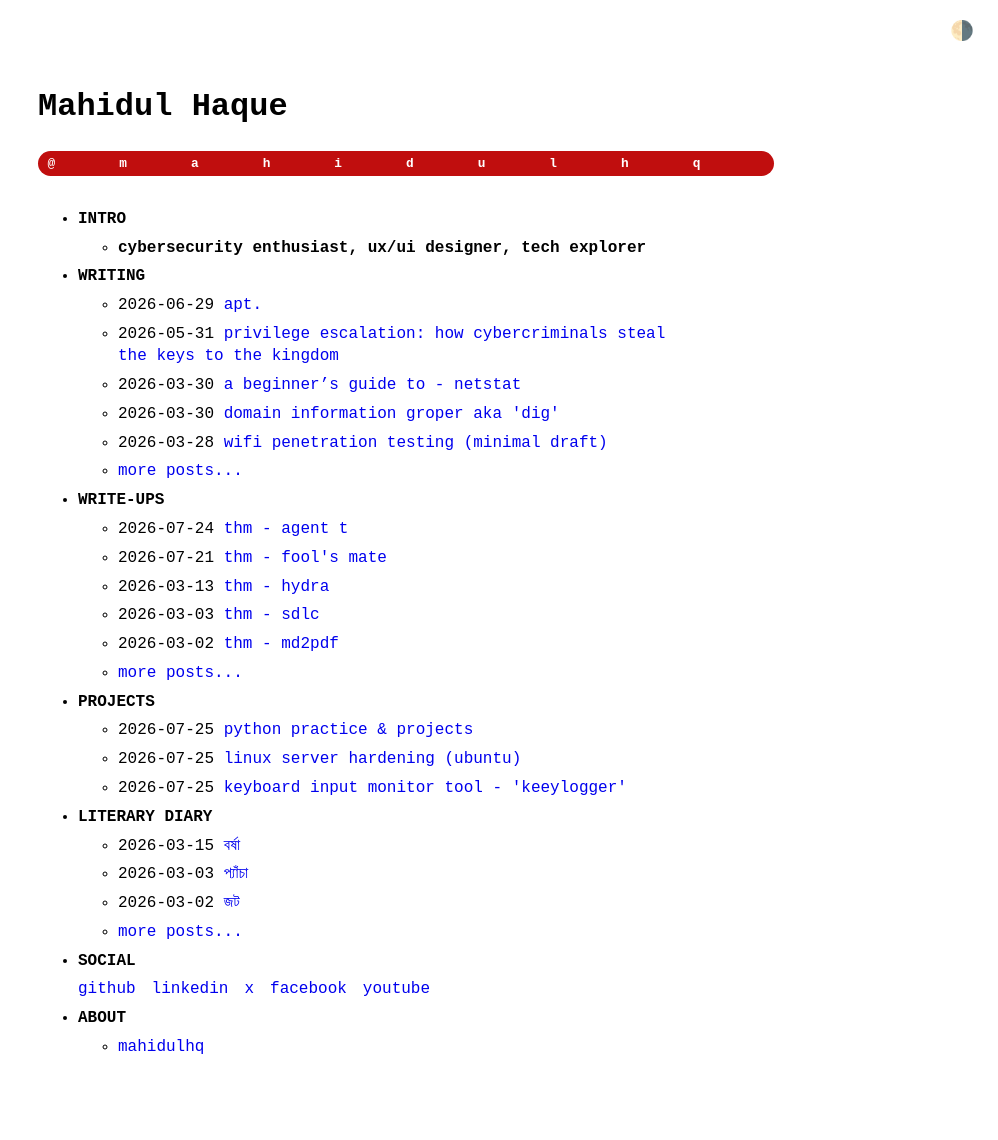
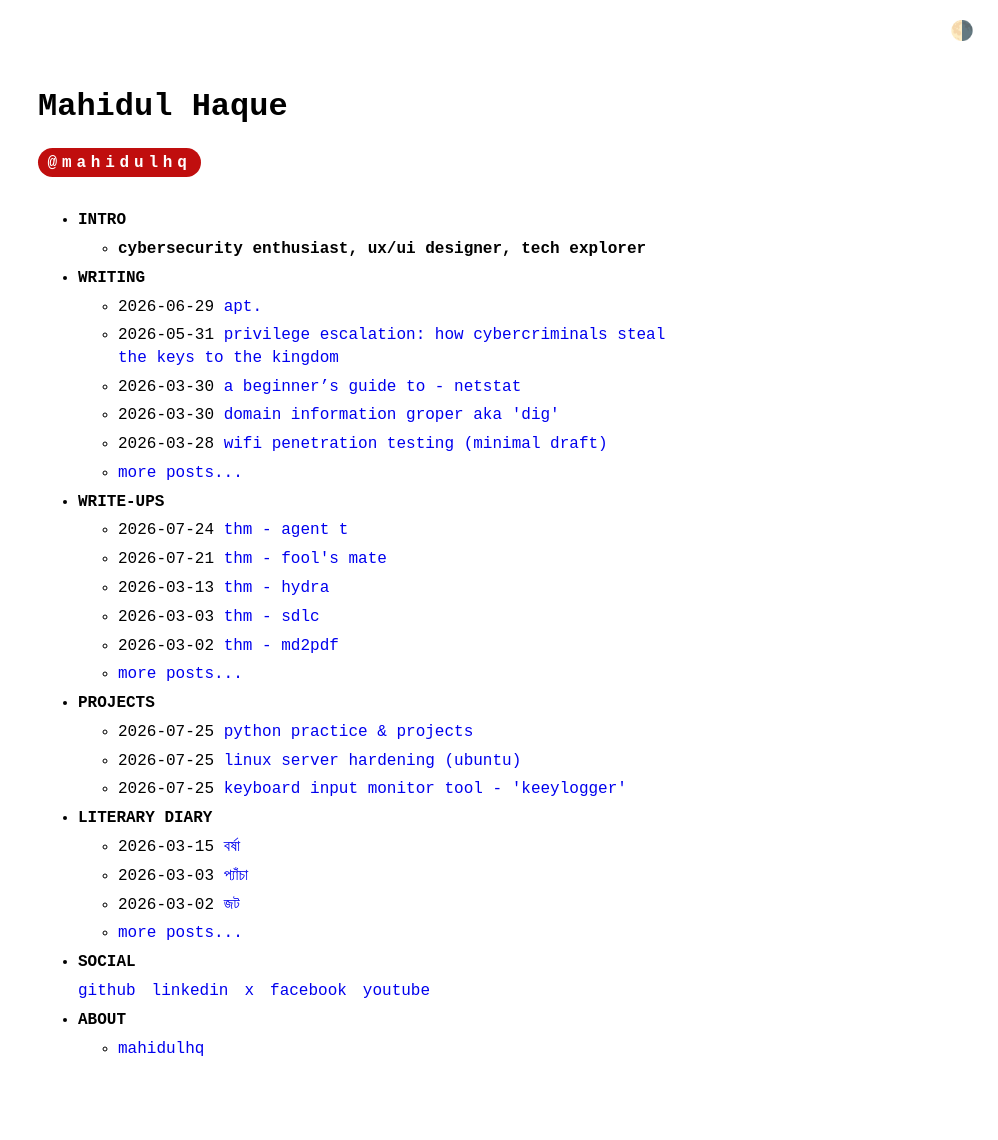
Before and after one commit to mahidulhq/mahidulhq.github.io, a Jekyll site: the page built from index.md, in a window 1280 px wide. Shown: the whole page, without its empty margins (282-1280 px from the left). Built offline with Jekyll 4.4.1, drawn with Linux system fonts in a browser that asks for light colours.

Commit message:
Update no-style-please.scss

```diff
--- a/_sass/no-style-please.scss
+++ b/_sass/no-style-please.scss
@@ -55,14 +55,14 @@ p { margin: 1rem 0; }
 
 .site-handle {
   display: inline-block;
-  font-size: 0.8em;
-  margin-top: -2rem;
+  font-size: 1em;
+  margin-top: -0.6rem;
   margin-bottom: 1rem;
   padding: 0.2rem 0.6rem;
   color: white;
   background: #c00e0e;
-  font-weight: 700;
-  letter-spacing: 5em;
+  font-weight: 900;
+  letter-spacing: 0.3em;
   text-transform: lowercase;
   border-radius: 999px;
 }
```
